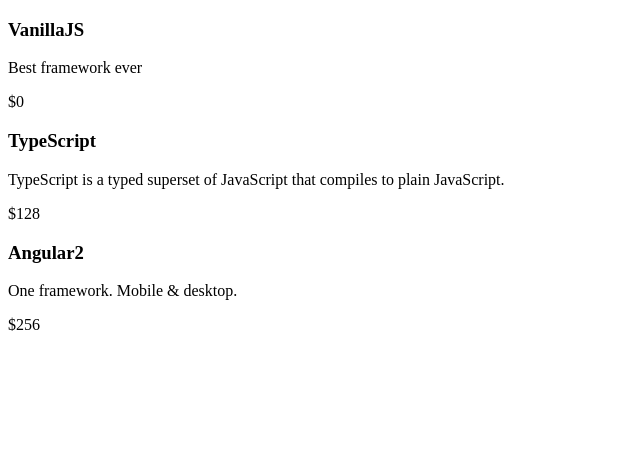
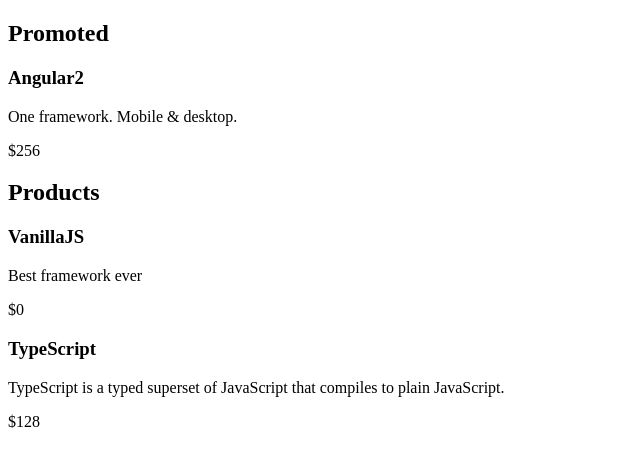
Before and after one commit to kucharskimaciej/dm-ng2-solutions, a plain HTML site: page index.html in a window 1280 px wide. Shown: the whole page, without its empty margins (0-640 px from the left). Drawn offline with Linux system fonts and the light colour scheme.

Commit message:
[VanillaJS.3] Above list of products display list of several promoted products

```diff
--- a/index.html
+++ b/index.html
@@ -5,6 +5,16 @@
 </head>
 <body>
 
+<section id="promoted">
+    <h2>Promoted</h2>
+    <!-- promoted items go here -->
+</section>
+
+<section id="regular">
+    <h2>Products</h2>
+    <!-- regular items go here -->
+</section>
+
 <script src="main.js"></script>
 </body>
 </html>
--- a/main.js
+++ b/main.js
@@ -20,6 +20,19 @@
         return container;
     }
 }
+
+
+function renderProduct(parentEl) {
+    return (product) => {
+        const component = new ProductComponent(product);
+        parentEl.appendChild(component.render());
+    }
+}
+
+const promotedProductsList = document.querySelector('#promoted');
+const regularProductsList = document.querySelector('#regular');
+
+
 const products = [
     {
         name: 'VanillaJS',
@@ -34,11 +47,10 @@
     {
         name: 'Angular2',
         description: 'One framework. Mobile & desktop.',
-        price: 256
+        price: 256,
+        promoted: true
     }
 ];
 
-products.forEach(product => {
-    const component = new ProductComponent(product);
-    document.body.appendChild(component.render());
-});
+products.filter(product => product.promoted).forEach(renderProduct(promotedProductsList));
+products.filter(product => !product.promoted).forEach(renderProduct(regularProductsList));
```
